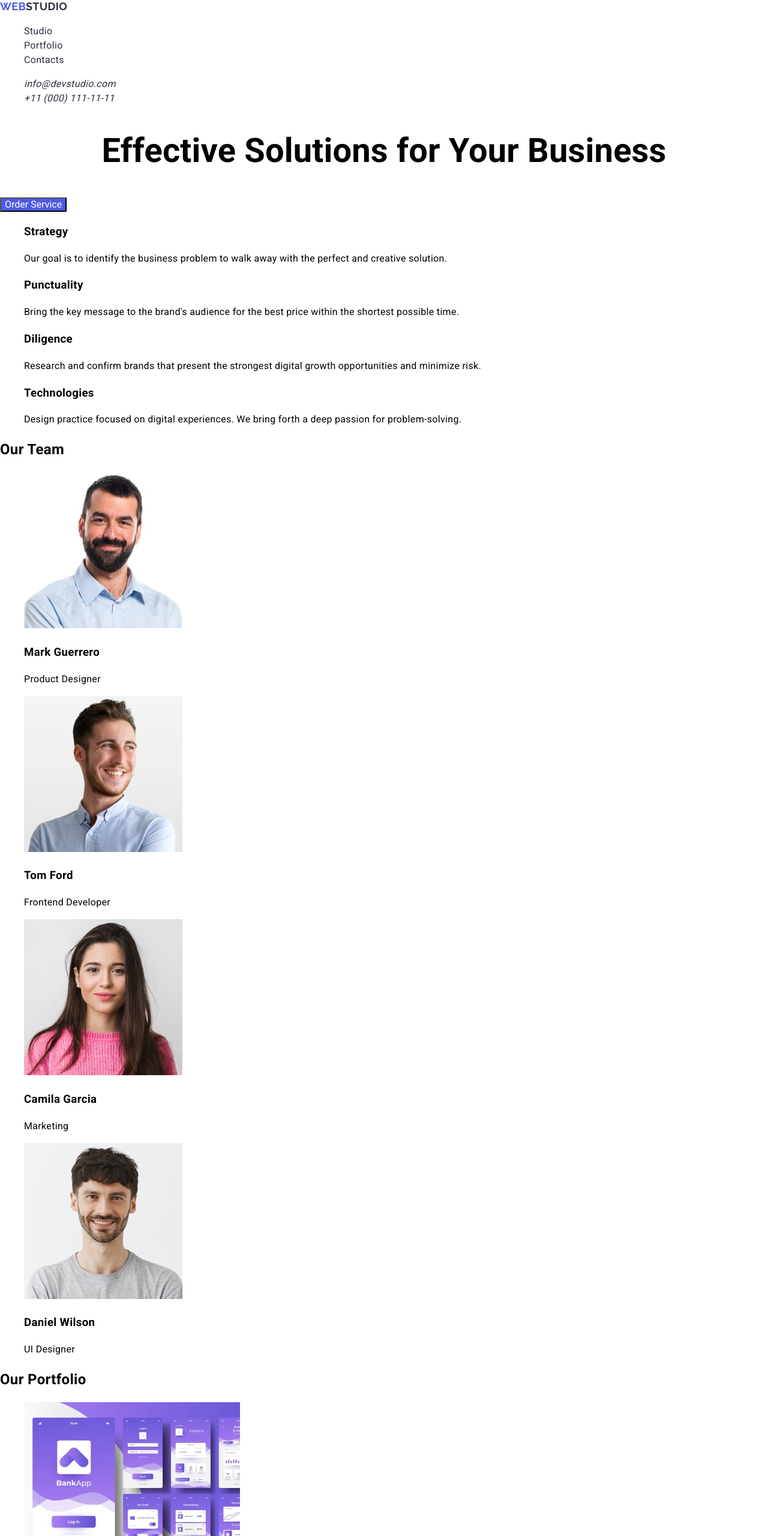
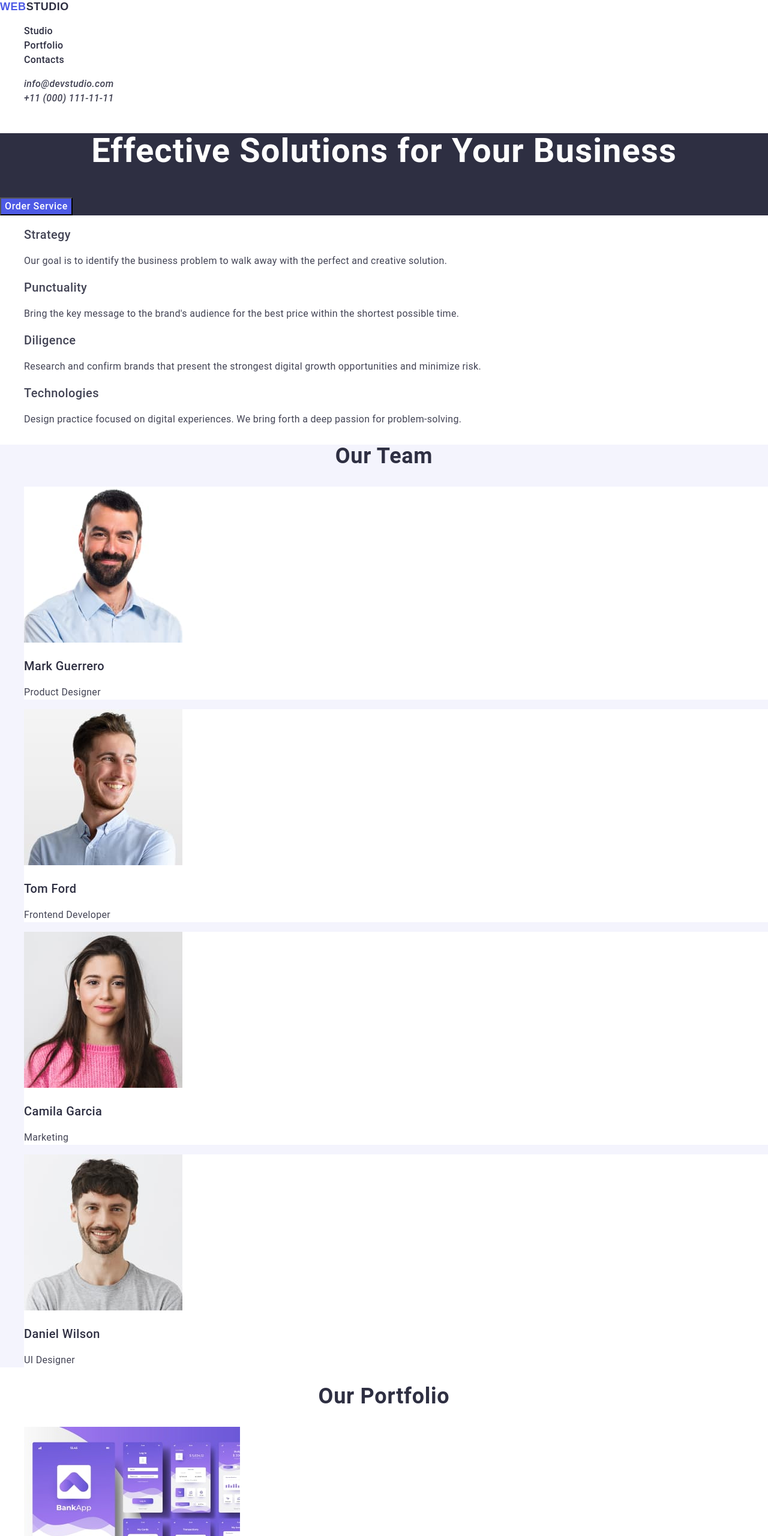
Before and after one commit to kefllr/goit-markup-hw-02, a plain HTML site: page index.html in a window 1280 px wide. Shown: the top 2560 px of the page at 60% size. Drawn offline with nearby package versions, Linux system fonts and the light colour scheme.

Commit message:
goit-markup-hw-02

```diff
--- a/index.html
+++ b/index.html
@@ -4,18 +4,17 @@
     <meta charset="UTF-8">
     <meta name="viewport" content="width=device-width, initial-scale=1.0">
     <link rel="stylesheet" href="https://cdnjs.cloudflare.com/ajax/libs/modern-normalize/2.0.0/modern-normalize.min.css">
-    <link rel="stylesheet" href="./styles.css">
-    <link href="https://fonts.googleapis.com/css2?family=Raleway:wght@700&family=Roboto:wght@400;500;700&display=swap" rel="stylesheet">
+    <link rel="stylesheet" href="/styles.css">
     <title>Document</title>
 </head>
 <body>
 
     <header>
         <nav>
-            <a href="./index.html" class="link"><span class="logo-name">Web</span>Studio</a>
+            <a href="./index.html" class="link">Web<span class="logo-name">Studio</span></a>
             <ul>
                 <li>
-                    <a href="" class="link-nav">Studio</a>
+                    <a href="./index.html" class="link-nav">Studio</a>
                 </li>
                 <li>
                     <a href="" class="link-nav">Portfolio</a>
@@ -28,50 +27,50 @@
         <address>
             <ul>
                 <li>
-                    <a href="mailto:info@devstudio.com" class="link-nav">info@devstudio.com</a>
+                    <a href="mailto:info@devstudio.com" class="link-adr">info@devstudio.com</a>
                 </li>
                 <li>
-                    <a href="tel:+110001111111" class="link-nav">+11 (000) 111-11-11</a>
+                    <a href="tel:+110001111111" class="link-adr">+11 (000) 111-11-11</a>
                 </li>
             </ul>
         </address>
     </header>
 
     <main>
-        <section class="home">
+        <section class="stud-sect">
             <h1 class="title">Effective Solutions for Your Business</h1>
-            <button type="button">Order Service</button>
+            <button type="button" class="button">Order Service</button>
         </section>
         <section class="advantages">
             <h2 hidden>Advantages</h2>
 
             <ul>
                 <li>
-                    <h3>Strategy</h3>
-                    <p>
+                    <h3 class="title-advan">Strategy</h3>
+                    <p class="page-advan">
                     Our goal is to identify the business
                     problem to walk away with the perfect and creative solution.
                 </p>
                 </li>
 
                 <li>
-                    <h3>Punctuality</h3>
+                    <h3 class="title-advan">Punctuality</h3>
 
-                    <p>
+                    <p class="page-advan">
                     Bring the key message to the brand's audience for the best price within the shortest possible time.
                 </p>
                 </li>
 
                 <li>
-                    <h3>Diligence</h3>
-                    <p>
+                    <h3 class="title-advan">Diligence</h3>
+                    <p class="page-advan">
                         Research and confirm brands that present the strongest digital growth opportunities and minimize risk.
                     </p>
                 </li>
 
                 <li>
-                    <h3>Technologies</h3>
-                    <p>
+                    <h3 class="title-advan">Technologies</h3>
+                    <p class="page-advan">
                         Design practice focused on digital experiences. We bring forth a deep passion for problem-solving.
                     </p>
                 </li>
@@ -81,72 +80,72 @@
 
         <section class="our-team">
 
-            <h2>Our Team</h2>
+            <h2 class="title-team">Our Team</h2>
             <ul>
-                <li>
+                <li class="team">
                     <img src="./images/mark.jpg" alt="Mark Guerrero" width="264">
-                    <h3>Mark Guerrero</h3>
-                    <p>Product Designer</p>
+                    <h3 class="names">Mark Guerrero</h3>
+                    <p class="work">Product Designer</p>
                 </li>
-                <li>
+                <li class="team">
                     <img src="./images/tom.jpg" alt="Tom Ford" width="264">
-                    <h3>Tom Ford</h3>
-                    <p>Frontend Developer</p>
+                    <h3 class="names">Tom Ford</h3>
+                    <p class="work">Frontend Developer</p>
                 </li>
-                <li>
+                <li class="team">
                     <img src="./images/camila.jpg" alt="Camila Garcia" width="264">
-                    <h3>Camila Garcia</h3>
-                    <p>Marketing</p>
+                    <h3 class="names">Camila Garcia</h3>
+                    <p class="work">Marketing</p>
                 </li>
-                <li>
+                <li class="team">
                     <img src="./images/daniel.jpg" alt="Daniel Wilson" width="264">
-                    <h3>Daniel Wilson</h3>
-                    <p>UI Designer</p>
+                    <h3 class="names">Daniel Wilson</h3>
+                    <p class="work">UI Designer</p>
                 </li>
             </ul>
         </section>
         <section class="our-portfolio">
-            <h2>Our Portfolio</h2>
+            <h2 class="title-port">Our Portfolio</h2>
             <ul>
                 <li>
                     <img src="./images/banking_app.jpg" alt="Banking App" width="360">
-                    <h3>Banking App</h3>
-                    <p>App</p>
+                    <h3 class="portfolio">Banking App</h3>
+                    <p class="text-port">App</p>
                 </li>
                 <li>
                     <img src="./images/cashless_payment.jpg" alt="Cashless Payment" width="360">
-                    <h3>Cashless Payment</h3>
-                    <p>Marketing</p>
+                    <h3 class="portfolio">Cashless Payment</h3>
+                    <pp class="text-port">Marketing</pp>
                 </li>
                 <li>
                     <img src="./images/meditation_app.jpg" alt="Meditation App" width="360">
-                    <h3>Meditation App</h3>
-                    <p>App</p>
+                    <h3 class="portfolio">Meditation App</h3>
+                    <p class="text-port">App</p>
                 </li>
                 <li>
                     <img src="./images/taxi_service.jpg" alt="Taxi Service" width="360">
-                    <h3>Taxi Service</h3>
-                    <p>Marketing</p>
+                    <h3 class="portfolio">Taxi Service</h3>
+                    <pp class="text-port">Marketing</pp>
                 </li>
                 <li>
                     <img src="./images/screen_illustrations.jpg" alt="Screen Illustrations" width="360">
-                    <h3>Screen Illustrations</h3>
-                    <p>Design</p>
+                    <h3 class="portfolio">Screen Illustrations</h3>
+                    <p class="text-port">Design</p>
                 </li>
                 <li>
                     <img src="./images/online_courses.jpg" alt="Online Courses" width="360">
-                    <h3>Online Courses</h3>
-                    <p>Marketing</p>
+                    <h3 class="portfolio">Online Courses</h3>
+                    <p class="text-port">Marketing</p>
                 </li>
             </ul>
 
         </section>
     </main>
 
-    <footer>
+    <footer class="footer">
 
-        <a href="./index.html" class="link"><span class="logo-name">Web</span>Studio</a>
-        <p>
+        <a href="./index.html" class="link-2">Web<span class="logo-name-2">Studio</span></a>
+        <p class="text-foot">
             Increase the flow of customers and sales for your business with digital marketing & growth solutions.
         </p>
 
--- a/styles.css
+++ b/styles.css
@@ -6,6 +6,7 @@ font-weight: 400;
 line-height: 1.5;
 letter-spacing: 0.32px;
 background-color:  #FFF;
+color: #434455 ;
 }
 a{
     text-decoration: none;
@@ -14,18 +15,20 @@ ul, ol{
     list-style-type: none;
 }
 .link .logo-name{
-    color: #4D5AE5;
+    color: #2E2F42;
 }
 .link{
-    color: #2E2F42;
+    color: #4d5ae5 ;
     font-weight: 700;
     font-size: 18px;
     font-family: Raleway, sans-serif;
-    line-height: 1.16;
+    letter-spacing: 0.03em;
     text-transform: uppercase;
+    line-height: 1.17;
 }
 .link-nav{
     color: #2E2F42;
+    font-weight: 500;
 }
 .link-nav:hover,
 .link-nav:focus{
@@ -35,16 +38,103 @@ ul, ol{
 .title{
     font-weight: 700;
     font-size: 56px;
-    letter-spacing: 0.2px;
+    letter-spacing: 0.02em;
     line-height: 1.07;
     text-align: center;
+    color: #FFF;
 }
-button{
+.button{
     cursor: pointer;
     color: #FFF;
     background-color: #4D5AE5;
+    font-weight: 500;
+    line-height: 1.5;
+    letter-spacing: 0.04em;
+
 }
 button:hover,
 button:focus{
     background-color: #404BBF;
 }
+.link-adr{
+    color: #434455 ;
+    font-weight: 500;
+}
+.link-adr:hover,
+.link-adr:focus{
+    color: #404BBF;
+    text-decoration: underline;
+}
+.stud-sect{
+    background-color: #2e2f42;
+}
+.title-advan{
+    font-weight: 500;
+    font-size: 20px;
+    line-height: 1.2;
+    letter-spacing: 0.02em;
+    color: #434455 ;
+
+}
+.our-team{
+    background-color: #F4F4FD ;
+}
+.title-team{
+    font-size: 36px;
+    line-height: 1.11;
+    text-align: center;
+    letter-spacing: 0.02em;
+    text-transform: capitalize;
+    color: #2e2f42 ;
+}
+.team{
+    background-color: #FFFFFF ;
+}
+.names{
+    font-weight: 500;
+    font-size: 20px;
+    line-height: 1.2;
+    letter-spacing: 0.02em;
+    color: #2e2f42 ;
+}
+.work{
+    font-size: 16px;
+    color:  #434455;
+}
+.title-port{
+    font-size: 36px;
+    line-height: 1.11;
+    text-align: center;
+    letter-spacing: 0.02em;
+    text-transform: capitalize;
+    color: #2e2f42;
+}
+.portfolio{
+    font-weight: 500;
+    font-size: 20px;
+    line-height: 1.2;
+    letter-spacing: 0.02em;
+    color: #2e2f42;
+}
+.text-port{
+    color:  #434455;
+}
+.footer{
+    background-color: #2e2f42;
+
+}
+.text-foot{
+    color: #F4F4FD;
+}
+.link-2{
+    color: #4d5ae5 ;
+    font-weight: 700;
+    font-size: 18px;
+    font-family: Raleway, sans-serif;
+    letter-spacing: 0.03em;
+    text-transform: uppercase;
+    line-height: 1.17;
+}
+.logo-name-2{
+    color: #f4f4fd;
+}
```
